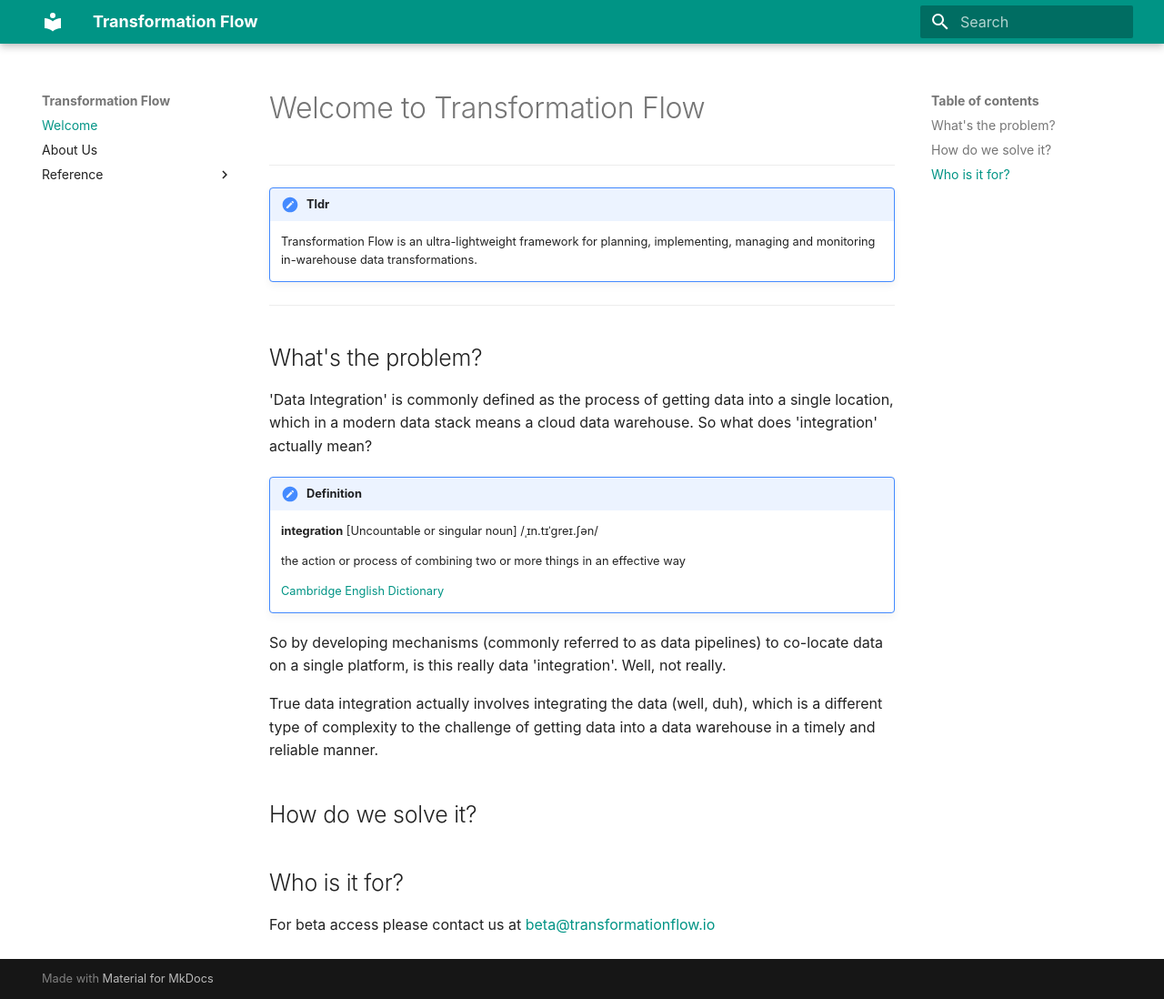
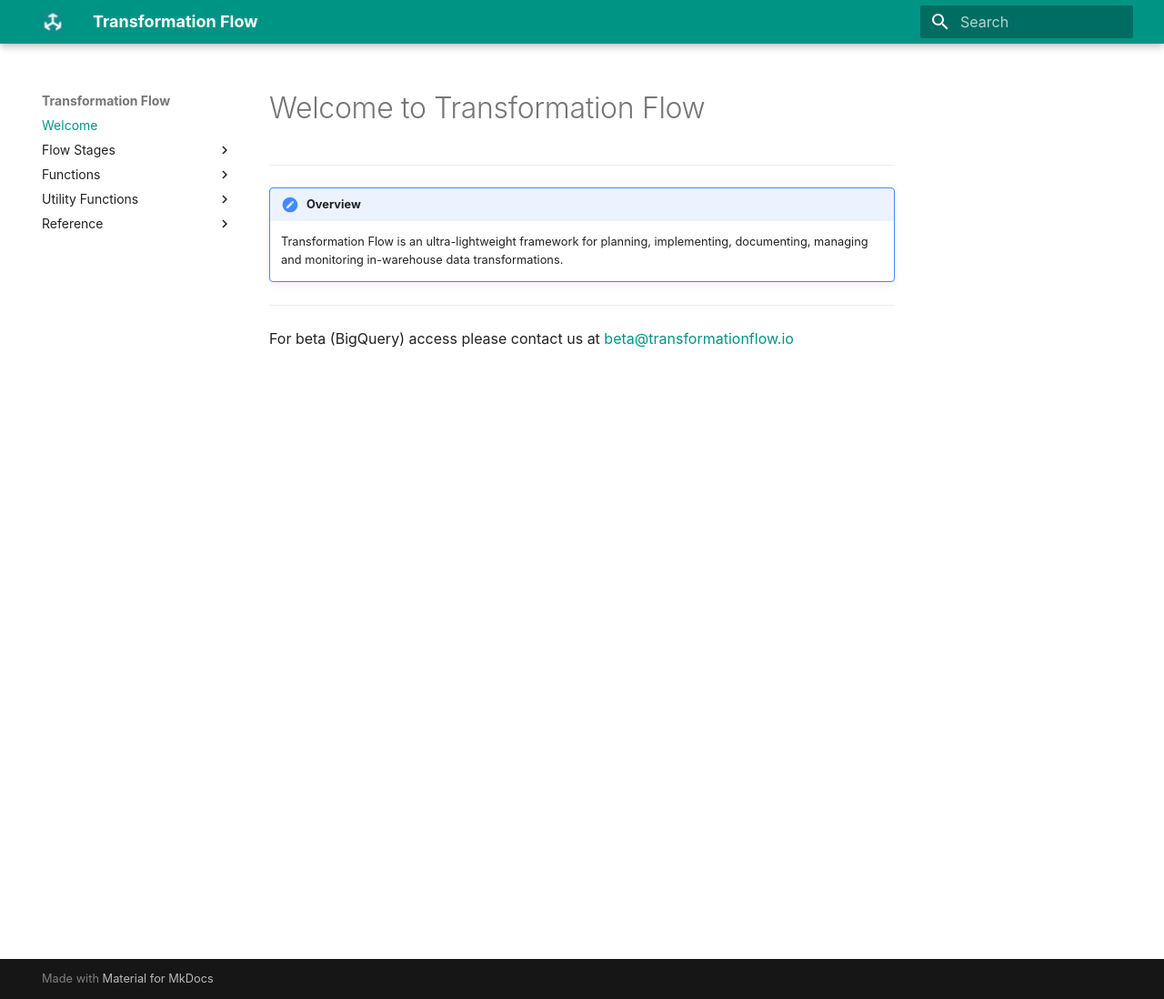
Before and after one commit to transformationflow/transformationflow.github.io, an MkDocs documentation site: the page built from docs/index.md, in a window 1280 px wide and 1098 px high. Shown: the whole window at 91% size. Built offline with MkDocs 1.6.1 and Material for MkDocs 9.7.7, drawn with Linux system fonts in a browser that asks for light colours; some web fonts are replaced; comment, search, counter and statistics services are not loaded.

Commit message:
major update

```diff
--- a/docs/index.md
+++ b/docs/index.md
@@ -1,29 +1,8 @@
 # Welcome to Transformation Flow
 ---
-!!! tldr
-    Transformation Flow is an ultra-lightweight framework for planning, implementing, managing and monitoring in-warehouse data transformations.
+!!! tldr "Overview"
+    Transformation Flow is an ultra-lightweight framework for planning, implementing, documenting, managing and monitoring in-warehouse data transformations.
 
 ---
 
-## What's the problem?
-'Data Integration' is commonly defined as the process of getting data into a single location, which in a modern data stack means a cloud data warehouse.  So what does 'integration' actually mean?
-
-!!! definition
-    **integration** [Uncountable or singular noun] /ˌɪn.tɪˈɡreɪ.ʃən/
-
-    the action or process of combining two or more things in an effective way
-
-    [Cambridge English Dictionary](https://dictionary.cambridge.org/dictionary/english/integration)
-
-So by developing mechanisms (commonly referred to as data pipelines) to co-locate data on a single platform, is this really data 'integration'. Well, not really.
-
-True data integration actually involves integrating the data (well, duh), which is a different type of complexity to the challenge of getting data into a data warehouse in a timely and reliable manner.
-
-## How do we solve it?
-
-
-## Who is it for?
-
-
-
-For beta access please contact us at [beta@transformationflow.io](mailto:beta@transformationflow.io?subject=Transformation%20Flow%20Beta%20Access%20Request)
+For beta (BigQuery) access please contact us at [beta@transformationflow.io](mailto:beta@transformationflow.io?subject=Transformation%20Flow%20Beta%20Access%20Request)
--- a/mkdocs.yml
+++ b/mkdocs.yml
@@ -7,13 +7,30 @@ theme:
   palette:
     primary: teal
     accent: cyan
+  logo: assets/TxFlow_Geometric_Logo_Icon_white_on_teal_100x100.png
+  favicon: assets/TxFlow_Geometric_Logo_Icon_100x100.png
 
 nav:
   - Welcome: 'index.md'
-  - About Us: 'about-us.md'
+  # - About Us: 'about-us.md'
+  - 'Flow Stages':
+      - Data Ingestion: 'stages-ingestion.md'
+      - Data Profiling: 'stages-profiling.md'
+      - Data Transformation: 'stages-transformation.md'
+      # - Data Profiling:
+      #  Ingest: 'reference_functions.md'
+  - 'Functions':
+      - Overview: 'functions--overview.md'
+      - Data Ingestion: 'functions-ingestion.md'
+      - Data Transformation: 'functions-transformation.md'
+
+  - 'Utility Functions':
+      - Overview: 'utils--overview.md'
+      - JSON: 'utils-json.md'
+
   - 'Reference':
-    - Action Codes: 'reference_codes.md'
-    - Functions: 'reference_functions.md'
+      - Action Codes: 'reference-transformation-codes.md'
+
 
 markdown_extensions:
   - admonition
```
Also changed, not shown: docs/reference-transformation-codes.md (renamed from docs/reference_codes.md, +26 -25 lines), docs/reference_functions.md (deleted, +0 -15 lines), docs/stages-ingestion.md (added, +1 -0 lines), docs/stages-profiling.md (added, +31 -0 lines), docs/assets/TxFlow_Geometric_Logo_Icon_100x100.png (added), docs/assets/TxFlow_Geometric_Logo_Icon_white_on_teal_100x100.png (added), docs/drafts/about-us.md (renamed from docs/about-us.md), docs/functions-profiling.md (added), docs/placeholders/flow-inbound.md (renamed from docs/flow-inbound.md), docs/stages-transformation.md (added).
